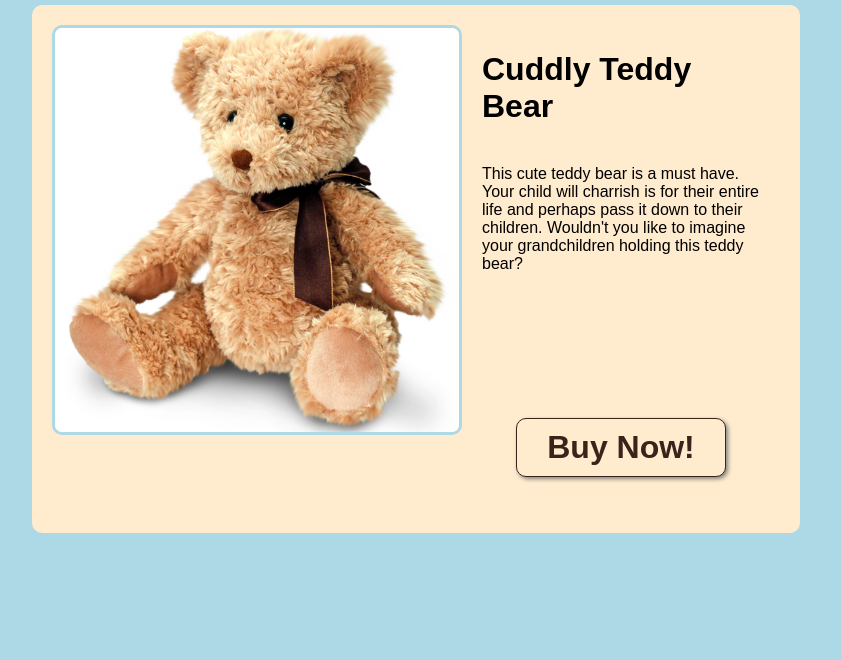
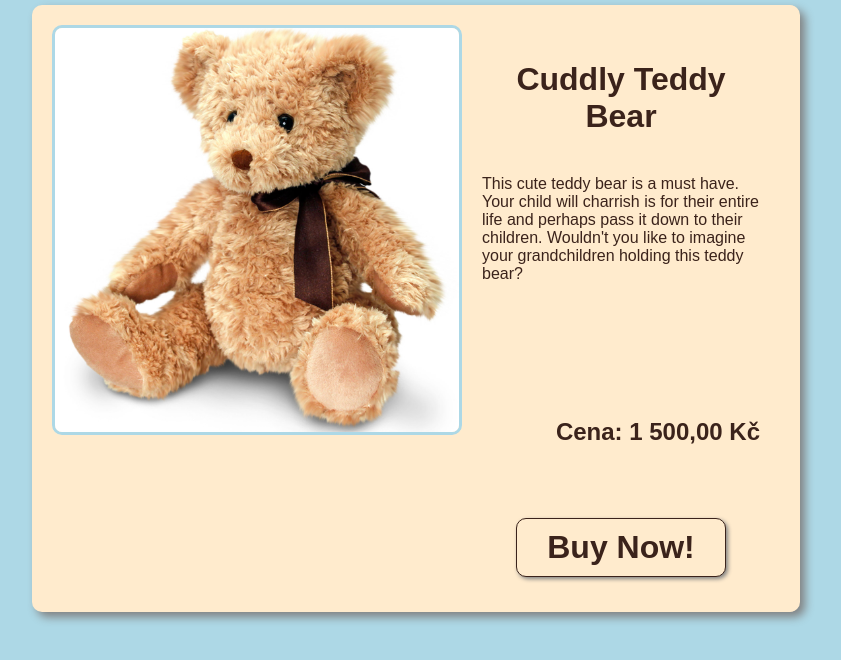
Before and after one commit to tbreeding/CBP_teddyBear, a plain HTML site: page index.html in a window 1280 px wide. Shown: the whole page, without its empty margins (224-1065 px from the left). Drawn offline with Linux system fonts and the light colour scheme.

Commit message:
Added Price and some styling changes

```diff
--- a/index.html
+++ b/index.html
@@ -21,6 +21,7 @@
                 <div class="productDescription">
                     <h1>Cuddly Teddy Bear</h1>
                     <p>This cute teddy bear is a must have. Your child will charrish is for their entire life and perhaps pass it down to their children. Wouldn't you like to imagine your grandchildren holding this teddy bear?</p>
+                    <h2>Cena: 1 500,00 Kč</h2>
                     <div class="buyButton">Buy Now!</div>
                 </div>
             </div>
--- a/styles/main.css
+++ b/styles/main.css
@@ -3,6 +3,12 @@
 }
 img {
     max-height: 410px;
+}
+h1 {
+    text-align: center;
+}
+h2 {
+    text-align: right;
 }
 body {
     margin: 0;
@@ -10,7 +16,8 @@ body {
     display: flex;
     justify-content: center;
     background-color: lightblue;
-    font-family: Arial, Helvetica, sans-serif
+    font-family: Arial, Helvetica, sans-serif;
+    color: #3B231B;
 }
 .container {
     width: 60vw;
@@ -22,13 +29,14 @@ body {
     display: flex;
     background-color: blanchedalmond;
     height: 100%;
+    box-shadow: 5px 5px 10px 0 gray;
 }
 .product img {
     border: 3px solid lightblue;
     border-radius: 10px;
 }
 .productDescription {
-    padding: 5px 20px;
+    padding: 15px 20px;
     display: grid;
     grid-template-rows: 1fr 2fr 1fr;
     height: 100%;
@@ -38,7 +46,6 @@ body {
     align-self: center;
     padding: 10px 30px;
     border: 1px solid #3B231B;
-    color: #3B231B;
     background-color: blanchedalmond;
     font-size: 2rem;
     font-weight: 600;
```
